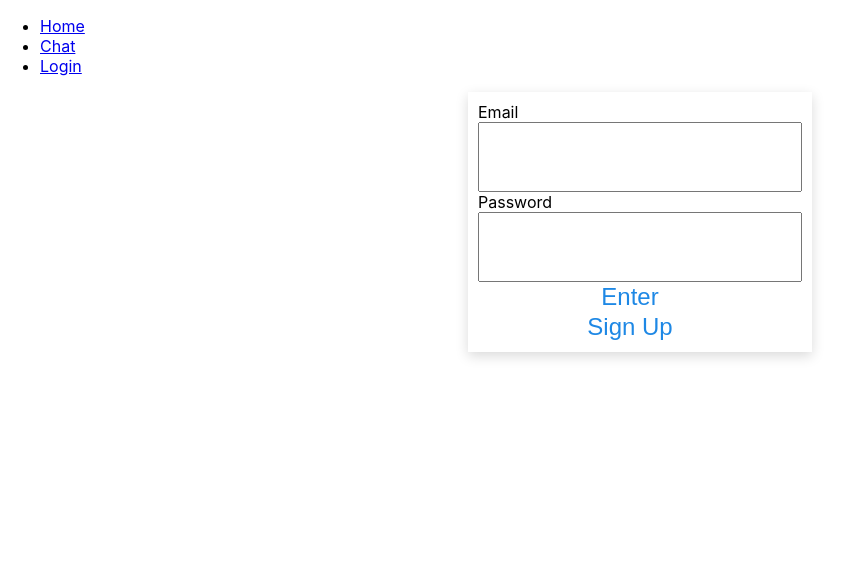
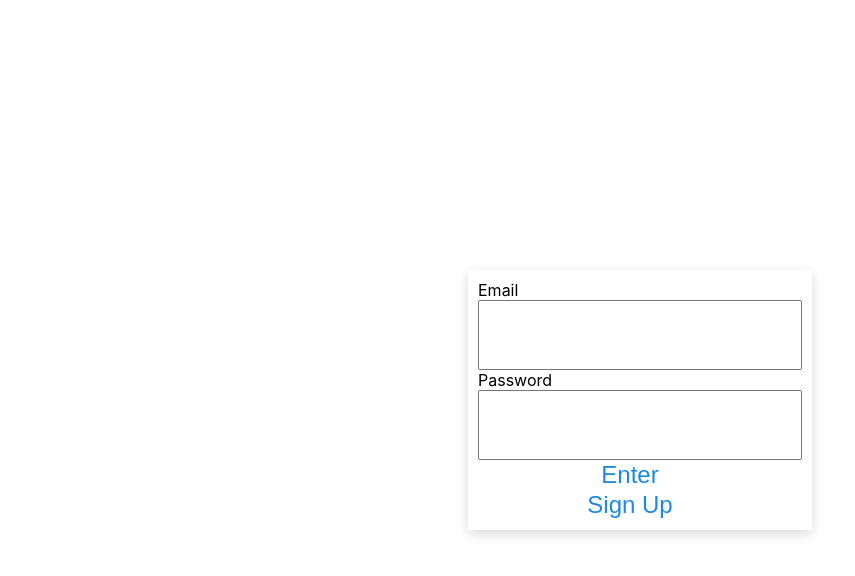
Before and after one commit to nomoret/zoom, a React (Create React App) app in the folder frontend/: page /login in a window 1280 px wide. Shown: the top 576 px of the page, without its empty margins (0-855 px from the left). Built offline with nearby package versions, Linux system fonts and the light colour scheme.

Commit message:
[frontend] Refactor component style

```diff
--- a/frontend/src/App.tsx
+++ b/frontend/src/App.tsx
@@ -1,4 +1,6 @@
-import { BrowserRouter as Router, Switch, Route, Link } from "react-router-dom";
+/** @jsxImportSource @emotion/react */
+import { css } from "@emotion/react";
+import { BrowserRouter as Router, Switch, Route } from "react-router-dom";
 import Chat from "./pages/Chat";
 import Home from "./pages/Home";
 import Login from "./pages/Login";
@@ -7,20 +9,7 @@ import SignUp from "./pages/SignUp";
 function App() {
   return (
     <Router>
-      <div>
-        <nav>
-          <ul>
-            <li>
-              <Link to="/">Home</Link>
-            </li>
-            <li>
-              <Link to="/chat">Chat</Link>
-            </li>
-            <li>
-              <Link to="/login">Login</Link>
-            </li>
-          </ul>
-        </nav>
+      <div css={style}>
         <Switch>
           <Route path="/chat">
             <Chat />
@@ -43,4 +32,14 @@ function App() {
   );
 }
 
+const style = css`
+  display: flex;
+  position: absolute;
+  width: 100%;
+  height: 100%;
+  justify-content: center;
+  align-content: center;
+  align-items: center;
+`;
+
 export default App;
--- a/frontend/src/components/AuthForm.tsx
+++ b/frontend/src/components/AuthForm.tsx
@@ -94,7 +94,6 @@ function AuthForm({ isLogIn }: Props) {
         </>
       )}
       <button>{isLogIn ? "Enter" : "Agree & Join"} </button>
-      {error && <span>{error}</span>}
       {isLogIn ? (
         <Link to="/signup">
           <button>Sign Up</button>
@@ -104,6 +103,7 @@ function AuthForm({ isLogIn }: Props) {
           <button>Log In</button>
         </Link>
       )}
+      {error && <span>{error}</span>}
     </form>
   );
 }
--- a/frontend/src/components/ChatRoom.tsx
+++ b/frontend/src/components/ChatRoom.tsx
@@ -34,6 +34,14 @@ function ChatRoom({ title, sendMessage }: Props) {
     scrollToBottom();
     setMessage("");
   };
+
+  if (!title) {
+    return (
+      <div css={wrapper}>
+        <h2>{`Create & Join the Room`}</h2>
+      </div>
+    );
+  }
 
   return (
     <div css={wrapper}>
--- a/frontend/src/components/ChatSideBar.tsx
+++ b/frontend/src/components/ChatSideBar.tsx
@@ -52,9 +52,10 @@ function ChatSideBar({ rooms, createRoom, joinRoom }: Props) {
 }
 
 const style = css`
-  display: flex;
+  flex: 1;
   flex-direction: column;
   width: 400px;
+  margin-left: 2rem;
   h2 {
   }
   button {
--- a/frontend/src/components/CreateRoomModal.tsx
+++ b/frontend/src/components/CreateRoomModal.tsx
@@ -19,6 +19,9 @@ function CreateRoomModal({ show, onCloseModal, onCreate }: Props) {
   };
   return (
     <Modal show={show} onCloseModal={onCloseModal}>
+      <div>
+        <span>Input Room Name</span>
+      </div>
       <form onSubmit={onSubmit}>
         <input type="text" name="roomName" onChange={onChange} autoFocus />
         <button>enter</button>
--- a/frontend/src/pages/Chat.tsx
+++ b/frontend/src/pages/Chat.tsx
@@ -106,24 +106,20 @@ function Chat() {
   return (
     <main css={style}>
       <ChatSideBar rooms={rooms} createRoom={createRoom} joinRoom={joinRoom} />
-      {!roomName ? (
-        <div>empty</div>
-      ) : (
-        <ChatRoom title={roomName} sendMessage={sendMessage} />
-      )}
+      <ChatRoom title={roomName} sendMessage={sendMessage} />
     </main>
   );
 }
 
 const style = css`
   display: flex;
-  align-items: center;
   width: 80%;
+  height: 70%;
   margin: 0 auto;
-  justify-content: center;
-  align-items: flex-start;
   box-shadow: 0 18px 36px -18px rgba(0, 0, 0, 0.3),
     0 -12px 36px -8px rgba(0, 0, 0, 0.025);
+  padding-top: 3rem;
+  padding-bottom: 3rem;
 `;
 
 export default Chat;
```
